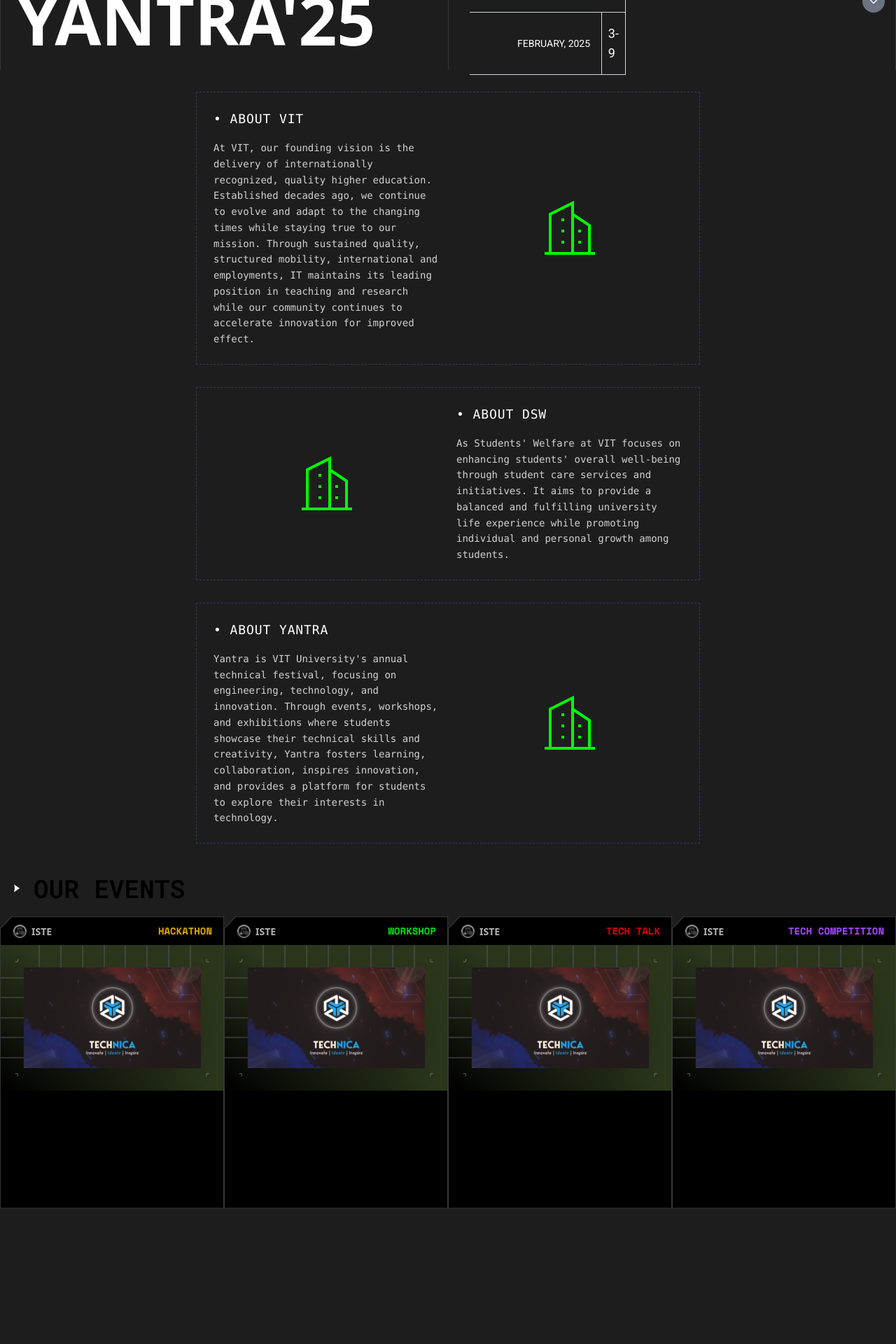
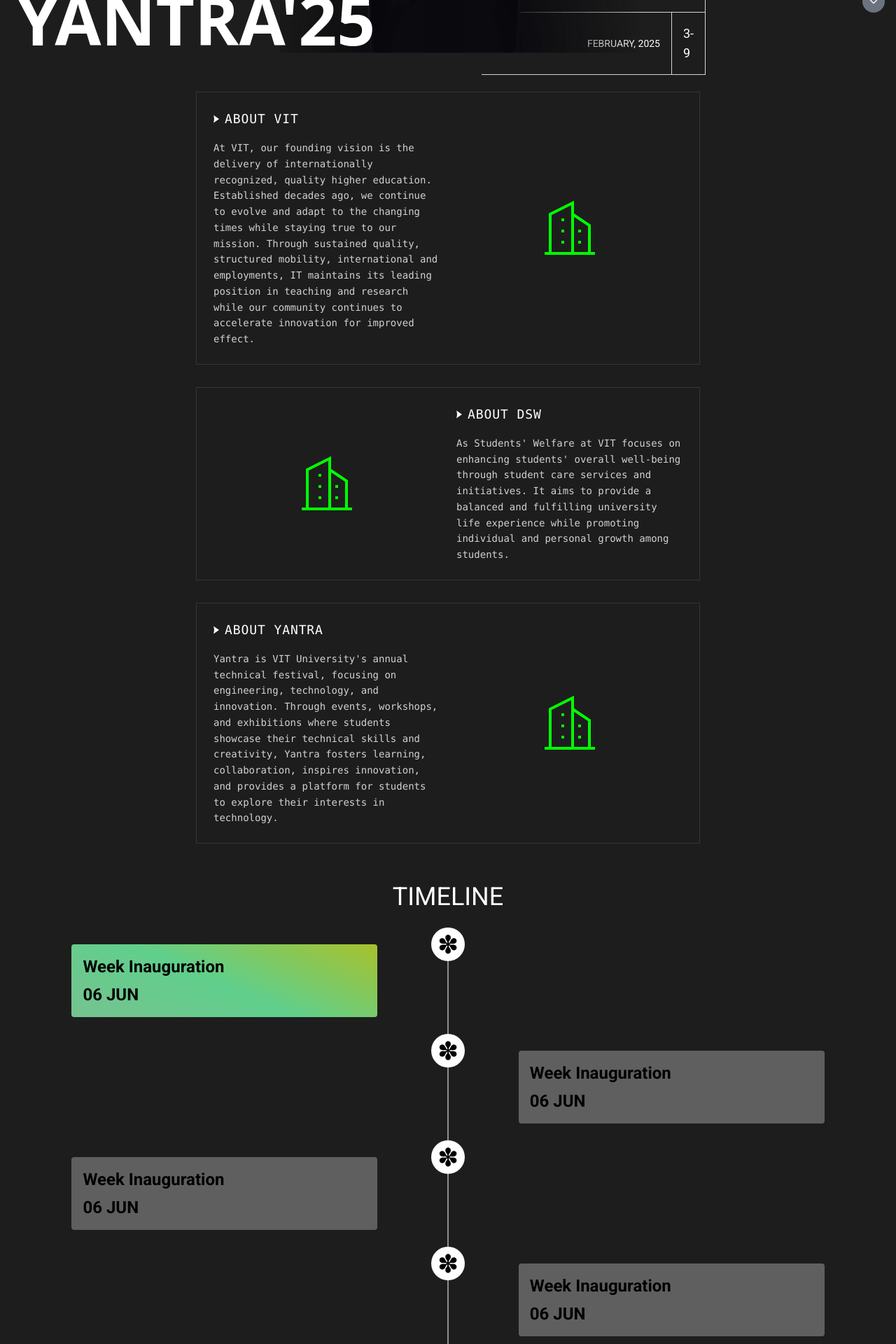
Before and after one commit to Keshav-Aneja/yantra-2025, a Next.js app: page / in a window 1280 px wide. Shown: the part 700-2620 px from the top of the page at 70% size. Built offline with nearby package versions, Linux system fonts and the light colour scheme.

Commit message:
feat: merged, timeline

```diff
--- a/src/app/page.tsx
+++ b/src/app/page.tsx
@@ -1,28 +1,25 @@
 import Image from "next/image";
-import {VerticalLine} from "@/components/lines";
+import { VerticalLine } from "@/components/lines";
 import React from "react";
 import Events from "@/sections/events";
-import {events} from "@/constants/events";
+import { events } from "@/constants/events";
 import Footer from "@/sections/footer";
 import Navbar from "@/components/Navbar";
 import AboutSection from "@/sections/About";
 import Hero from "@/sections/Hero";
+import Timeline from "@/sections/Timeline";
 
 export default function Home() {
-    return (
-  <div className={'minh-screen flex flex-col items-center bg-background'}>
-          <Navbar />
-      <Hero/>
+  return (
+    <div className="min-h-screen bg-background">
+      <Navbar />
+      <Hero />
       <AboutSection />
-    <div className={'absolute w-full h-full max-w-screen-xl flex justify-between'}>
-        <VerticalLine />
-        <VerticalLine />
-        <VerticalLine />
+      <Timeline/>
+      <div className="w-full flex justify-center items-center mx-auto">
+        <Events events={events} />
+      </div>
+      <Footer />
     </div>
-    <div className={'w-full max-w-screen-xl min-h-screen relative'}>
-        <Events events={events} />
-    </div>
-    <Footer />
-  </div>
   );
 }
--- a/src/components/event-card.tsx
+++ b/src/components/event-card.tsx
@@ -1,62 +1,59 @@
-import React from 'react'
-import "@/styles/events/event-card.css"
+import React from "react";
+import "@/styles/events/event-card.css";
 import Image from "next/image";
 import EventImageContainer from "@/components/event-image";
 
 interface Organisation {
-    logo: string,
-    name: string
+  logo: string;
+  name: string;
 }
 
 interface Event {
-    type: string,
-    typeColor: string,
-    image: string,
-    name: string,
-    description: string,
+  type: string;
+  typeColor: string;
+  image: string;
+  name: string;
+  description: string;
 }
 
-const EventCardContainer = ({
-    children
-}: {
-    children: React.ReactNode
-}) => {
+const EventCardContainer = ({ children }: { children: React.ReactNode }) => {
   return (
     <div className={"w-fit h-fit max-w-80"}>
       <div className={"event-card-border"}>
-                <div className={'event-card'}>
-                    {children}
+        <div className={"event-card"}>{children}</div>
       </div>
     </div>
-        </div>
-    )
+  );
+};
+
+export interface EventCardProps {
+  organisation: Organisation;
+  event: Event;
 }
 
-export interface EventCardProps {
-    organisation: Organisation,
-    event: Event
-}
-
-const EventCard = ({
-   organisation,
-   event,
-}: EventCardProps) => {
+const EventCard = ({ organisation, event }: EventCardProps) => {
   return (
     <EventCardContainer>
-            <div className={'flex justify-between items-center py-2 px-4'}>
-                <div className={'flex items-center gap-1'}>
+      <div className={"flex justify-between items-center py-2 px-4"}>
+        <div className={"flex items-center gap-1"}>
           <Image
             src={organisation.logo}
             height={24}
             width={24}
-                        className={'bg-black size-6'}
+            className={"bg-black size-6"}
             alt={organisation.name}
           />
-                    <p className={"text-[#B2B2B2] font-bold mt-0.5 text-sm uppercase"}>{organisation.name}</p>
+          <p className={"text-[#B2B2B2] font-bold mt-0.5 text-sm uppercase"}>
+            {organisation.name}
+          </p>
         </div>
         <div>
-                    <p style={{color: event.typeColor}}
-                       className={"font-space_mono font-semibold text-sm uppercase"}>{event.type}</p>
+          <p
+            style={{ color: event.typeColor }}
+            className={"font-space_mono font-semibold text-sm uppercase"}
+          >
+            {event.type}
+          </p>
         </div>
       </div>
 
@@ -67,16 +64,18 @@
             alt={event.name}
             width={286}
             height={172}
-                        className={'size-full shadow-2xl'}
+            className={"size-full shadow-2xl"}
           />
         </EventImageContainer>
       </div>
 
-            <div className={'flex flex-col p-4 space-y-2'}>
-                <p className={'font-roboto text-lg font-semibold uppercase'}>{event.name}</p>
-                <p className={'font-space_mono text-sm'}>{event.description}</p>
+      <div className={"flex flex-col p-4 space-y-2 text-white"}>
+        <p className={"font-roboto text-lg font-semibold uppercase"}>
+          {event.name}
+        </p>
+        <p className={"font-space_mono text-sm"}>{event.description}</p>
       </div>
     </EventCardContainer>
-    )
-}
-export default EventCard
+  );
+};
+export default EventCard;
--- a/src/sections/About.tsx
+++ b/src/sections/About.tsx
@@ -1,11 +1,27 @@
+import Image from "next/image";
 export default function AboutSection() {
   return (
     <div className="flex flex-col gap-8 p-6 w-[60%] text-white mx-auto">
-      <section className="flex flex-col md:flex-row gap-6 p-6 border border-dashed border-blue-500/30">
+      <section className="flex flex-col md:flex-row gap-6 p-6 border border-[#353539]">
         <div className="flex-1 space-y-4">
-          <h2 className="text-lg font-mono tracking-wider">• ABOUT VIT</h2>
+        <h2 className="text-lg font-mono tracking-wider flex items-center">
+            <Image
+              src={"/icons/arrow-right-solid.svg"}
+              height={11}
+              width={8}
+              alt={"arrow-right"}
+              className="mr-2"
+            />
+            ABOUT VIT
+          </h2>
           <p className="font-mono text-sm leading-relaxed opacity-80">
-            At VIT, our founding vision is the delivery of internationally recognized, quality higher education. Established decades ago, we continue to evolve and adapt to the changing times while staying true to our mission. Through sustained quality, structured mobility, international and employments, IT maintains its leading position in teaching and research while our community continues to accelerate innovation for improved effect.
+            At VIT, our founding vision is the delivery of internationally
+            recognized, quality higher education. Established decades ago, we
+            continue to evolve and adapt to the changing times while staying
+            true to our mission. Through sustained quality, structured mobility,
+            international and employments, IT maintains its leading position in
+            teaching and research while our community continues to accelerate
+            innovation for improved effect.
           </p>
         </div>
         <div className="flex items-center justify-center flex-1">
@@ -13,11 +29,23 @@
         </div>
       </section>
 
-      <section className="flex flex-col md:flex-row-reverse gap-6 p-6 border border-dashed border-blue-500/30">
+      <section className="flex flex-col md:flex-row-reverse gap-6 p-6 border border-[#353539]">
         <div className="flex-1 space-y-4">
-          <h2 className="text-lg font-mono tracking-wider">• ABOUT DSW</h2>
+        <h2 className="text-lg font-mono tracking-wider flex items-center">
+            <Image
+              src={"/icons/arrow-right-solid.svg"}
+              height={11}
+              width={8}
+              alt={"arrow-right"}
+              className="mr-2"
+            />
+            ABOUT DSW
+          </h2>
           <p className="font-mono text-sm leading-relaxed opacity-80">
-            As Students' Welfare at VIT focuses on enhancing students' overall well-being through student care services and initiatives. It aims to provide a balanced and fulfilling university life experience while promoting individual and personal growth among students.
+            As Students' Welfare at VIT focuses on enhancing students' overall
+            well-being through student care services and initiatives. It aims to
+            provide a balanced and fulfilling university life experience while
+            promoting individual and personal growth among students.
           </p>
         </div>
         <div className="flex items-center justify-center flex-1">
@@ -25,11 +53,25 @@
         </div>
       </section>
 
-      <section className="flex flex-col md:flex-row gap-6 p-6 border border-dashed border-blue-500/30">
+      <section className="flex flex-col md:flex-row gap-6 p-6 border border-[#353539]">
         <div className="flex-1 space-y-4">
-          <h2 className="text-lg font-mono tracking-wider">• ABOUT YANTRA</h2>
+          <h2 className="text-lg font-mono tracking-wider flex items-center">
+            <Image
+              src={"/icons/arrow-right-solid.svg"}
+              height={11}
+              width={8}
+              alt={"arrow-right"}
+              className="mr-2"
+            />
+            ABOUT YANTRA
+          </h2>
           <p className="font-mono text-sm leading-relaxed opacity-80">
-            Yantra is VIT University's annual technical festival, focusing on engineering, technology, and innovation. Through events, workshops, and exhibitions where students showcase their technical skills and creativity, Yantra fosters learning, collaboration, inspires innovation, and provides a platform for students to explore their interests in technology.
+            Yantra is VIT University's annual technical festival, focusing on
+            engineering, technology, and innovation. Through events, workshops,
+            and exhibitions where students showcase their technical skills and
+            creativity, Yantra fosters learning, collaboration, inspires
+            innovation, and provides a platform for students to explore their
+            interests in technology.
           </p>
         </div>
         <div className="flex items-center justify-center flex-1">
--- /dev/null
+++ b/src/sections/Timeline.tsx
@@ -0,0 +1,45 @@
+export default function Timeline() {
+    const events = [
+      { id: 1, highlighted: true },
+      { id: 2, highlighted: false },
+      { id: 3, highlighted: false },
+      { id: 4, highlighted: false },
+      { id: 5, highlighted: false },
+    ]
+
+    return (
+      <div className="bg-background p-8">
+        <h1 className="text-white text-4xl font-roboto text-center mb-12">TIMELINE</h1>
+
+        <div className="relative max-w-2xl mx-auto">
+          <div className="absolute left-1/2 transform -translate-x-1/2 h-full w-px bg-white" />
+          <div className="space-y-12">
+            {events.map((event, index) => (
+              <div key={event.id} className="relative">
+                <div className="absolute left-1/2 transform -translate-x-1/2 -translate-y-1/2 z-10">
+                  <div className="w-12 h-12 bg-white rounded-full flex items-center justify-center">
+                    <span className="text-4xl">✽</span>
+                  </div>
+                </div>
+
+                <div className={`w-[65%] ${index % 2 === 0 ? 'ml-[-30%]' : 'ml-[65%]'}`}>
+                  <div
+                    className={`p-4 rounded ${
+                      event.highlighted
+                        ? 'gradient-bg'
+                        : 'bg-[#5F5F5F]'
+                    }`}
+                  >
+                    <div className="font-roboto font-bold text-2xl">
+                      <div className="text-black">Week Inauguration</div>
+                    </div>
+                    <div className="text-black font-roboto font-bold mt-2 text-2xl">06 JUN</div>
+                  </div>
+                </div>
+              </div>
+            ))}
+          </div>
+        </div>
+      </div>
+    )
+  }
--- a/src/sections/events.tsx
+++ b/src/sections/events.tsx
@@ -1,31 +1,31 @@
-import React from 'react'
-import EventCard, {EventCardProps} from "@/components/event-card";
+import React from "react";
+import EventCard, { EventCardProps } from "@/components/event-card";
 import Image from "next/image";
 
 interface EventsProps {
-    events: EventCardProps[]
+  events: EventCardProps[];
 }
 
-const Events = ({
-    events
-}: EventsProps) => {
+const Events = ({ events }: EventsProps) => {
   return (
-        <section className={'w-full h-full'}>
+    <section className={"w-[60%] h-full my-12"}>
       <div className={"m-5 flex gap-5"}>
         <Image
           src={"/icons/arrow-right-solid.svg"}
           height={11}
           width={8}
-                    alt={'arrow-right'}
+          alt={"arrow-right"}
         />
-                <div className={"font-roboto_mono text-4xl font-semibold"}>OUR EVENTS</div>
+        <div className={"font-roboto_mono text-white text-4xl font-semibold"}>
+          OUR EVENTS
+        </div>
       </div>
       <div className={"flex"}>
-                {events.map((eventCardProps, index)=>(
+        {events.map((eventCardProps, index) => (
           <EventCard key={index} {...eventCardProps} />
         ))}
       </div>
     </section>
-    )
-}
-export default Events
+  );
+};
+export default Events;
```
Also changed, not shown: src/sections/Hero.tsx (+8 -8 lines). Lines whose indentation alone changed are shown as unchanged.
